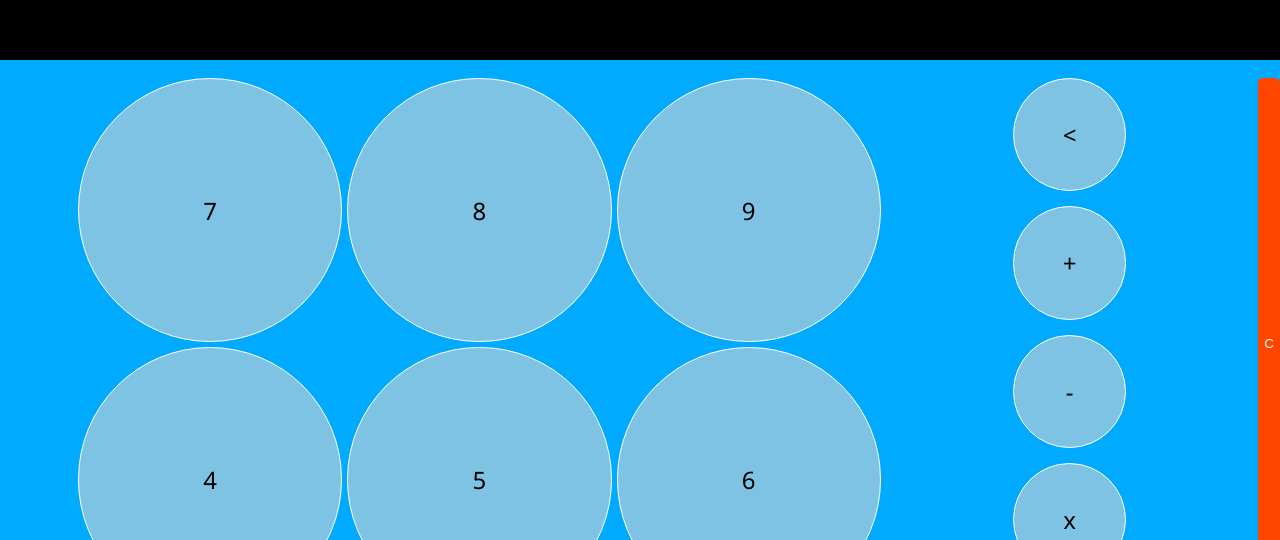
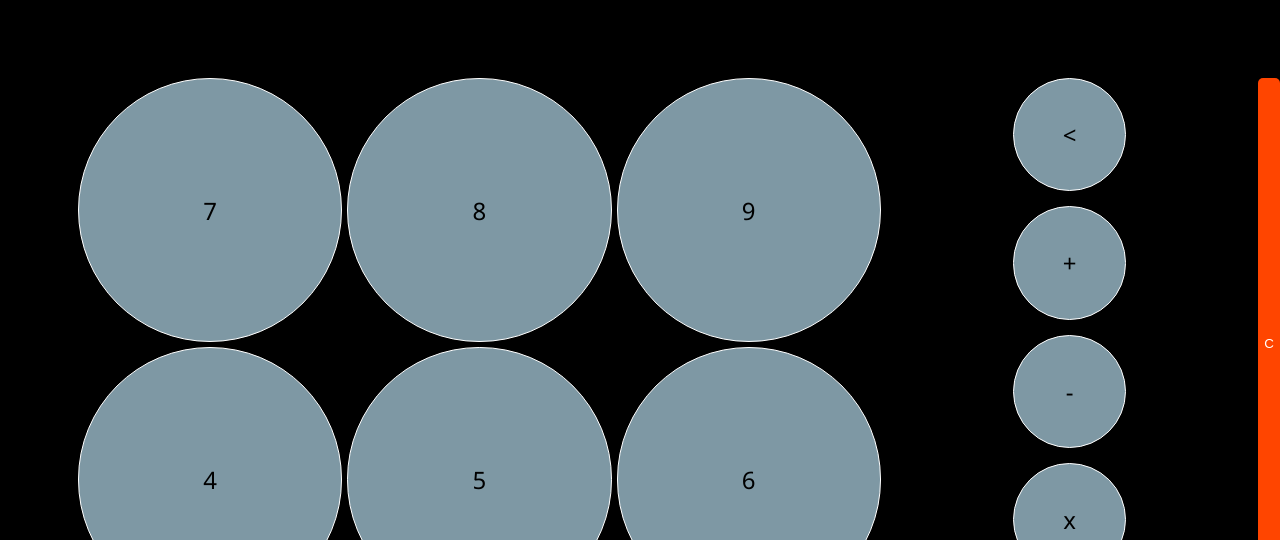
Before and after one commit to richi-coder/React-Calculator, a React (Create React App) app: page / in a window 1280 px wide. Shown: the part 260-800 px from the top of the page. Built offline with nearby package versions, Linux system fonts and the light colour scheme.

Commit message:
it's all black now!

```diff
--- a/src/style.css
+++ b/src/style.css
@@ -24,6 +24,7 @@ body {
   width: 100%;
   padding: 0;
   margin: 0;
+  background-color: black;
 }
 
 .display {
@@ -68,6 +69,7 @@ body {
   padding: 0;
   margin: 0;
   gap: 5px;
+  background-color: black;
 }
 
 .number {
```
